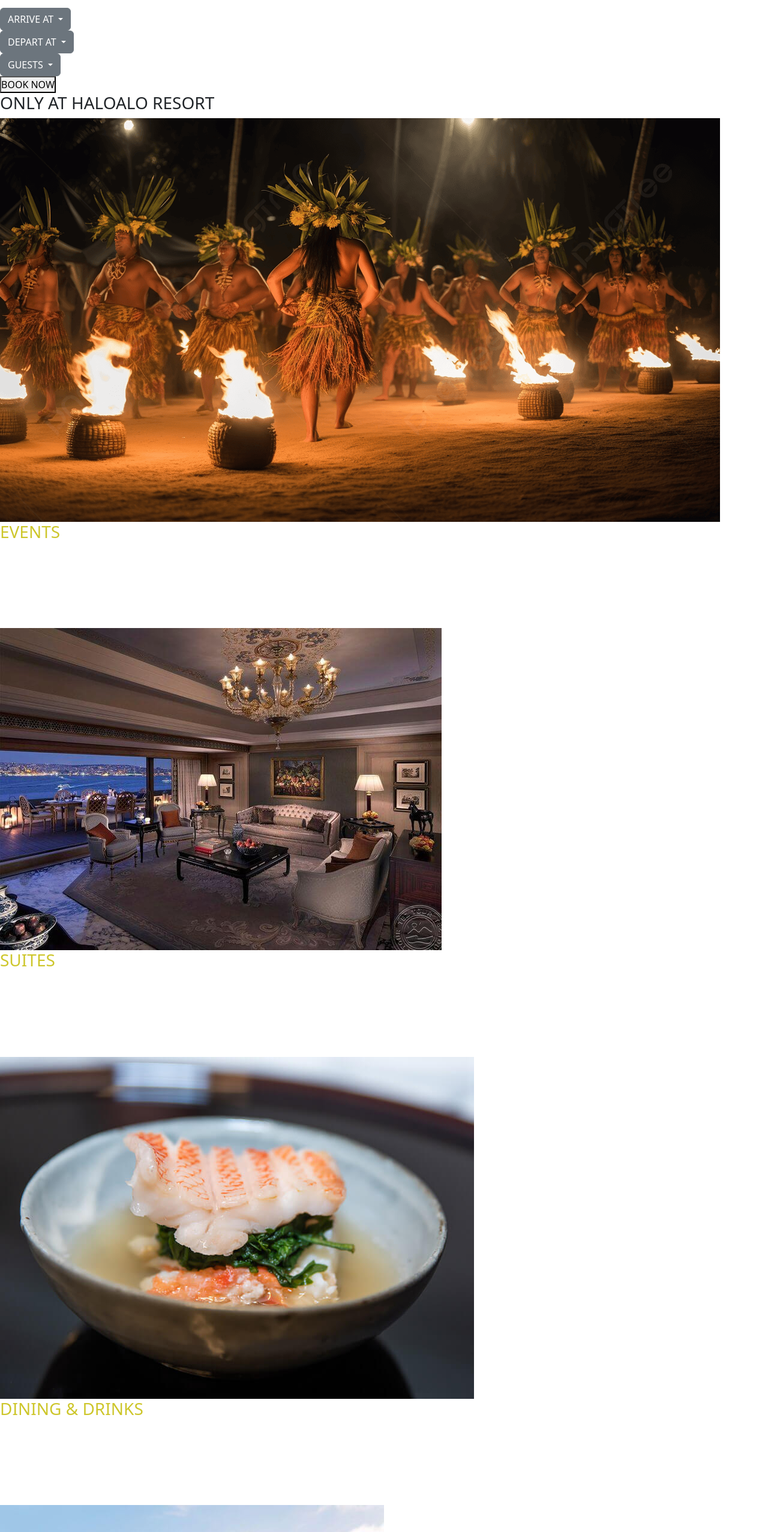
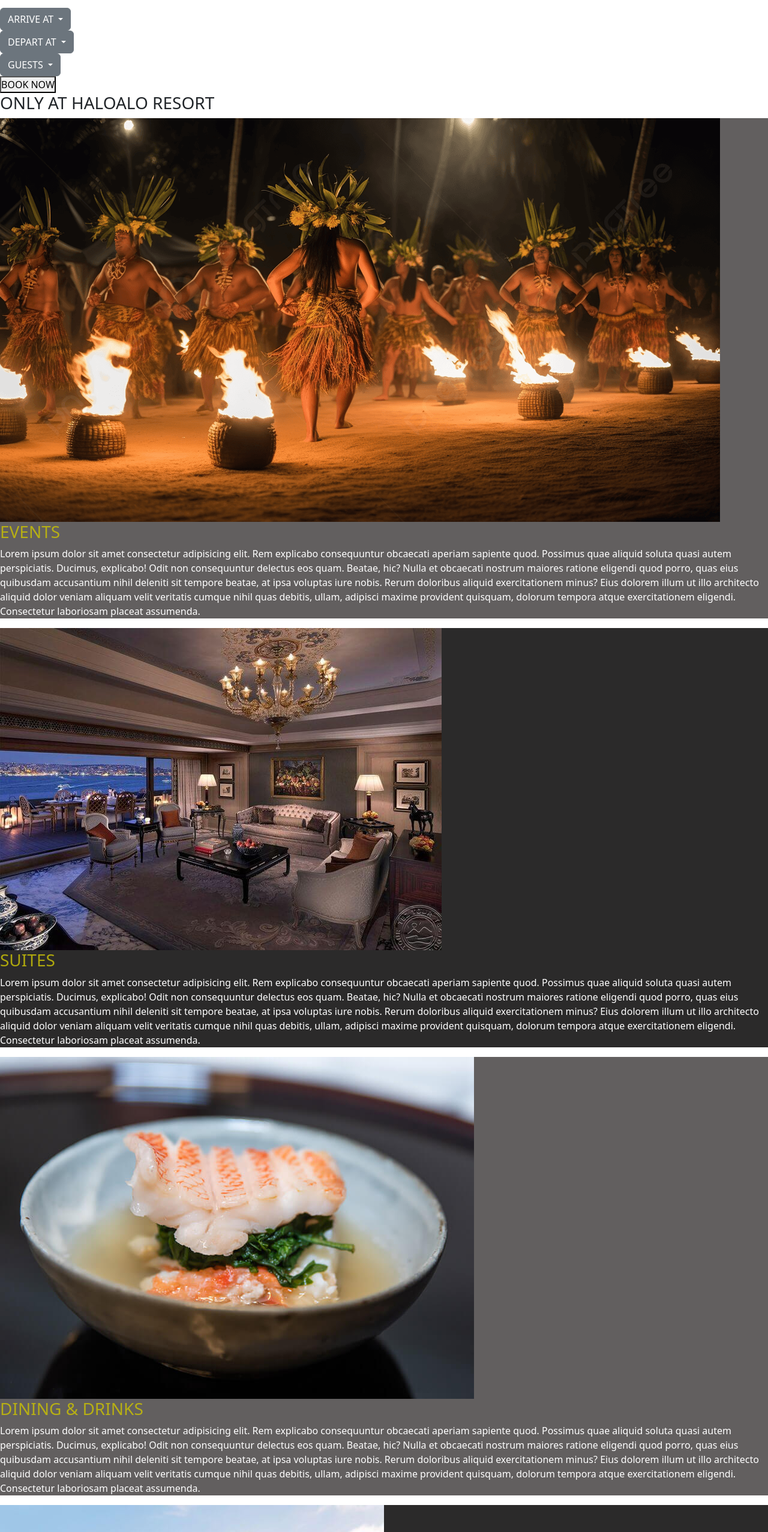
Before and after one commit to CarolTDK/Haloalo-Resort---Proyecto-CaC, a plain HTML site: page index.html in a window 1280 px wide. Shown: the part 243-2797 px from the top of the page at 60% size. Drawn offline with nearby package versions, Linux system fonts and the light colour scheme.

Commit message:
Modificamos clases por id

```diff
--- a/assets/css/style.css
+++ b/assets/css/style.css
@@ -10,19 +10,19 @@ header {
   background-repeat: no-repeat;
 }
 
-.events {
+#events {
   background-color: rgba(97, 94, 94, 0.993);
 }
 
-.suites {
+#suites {
   background-color: rgba(29, 28, 28, 0.938);
 }
 
-.dining {
+#dining {
   background-color: rgba(97, 94, 94, 0.993);
 }
 
-.weddings {
+#weddings {
   background-color: rgba(29, 28, 28, 0.938);
 }
 
```
